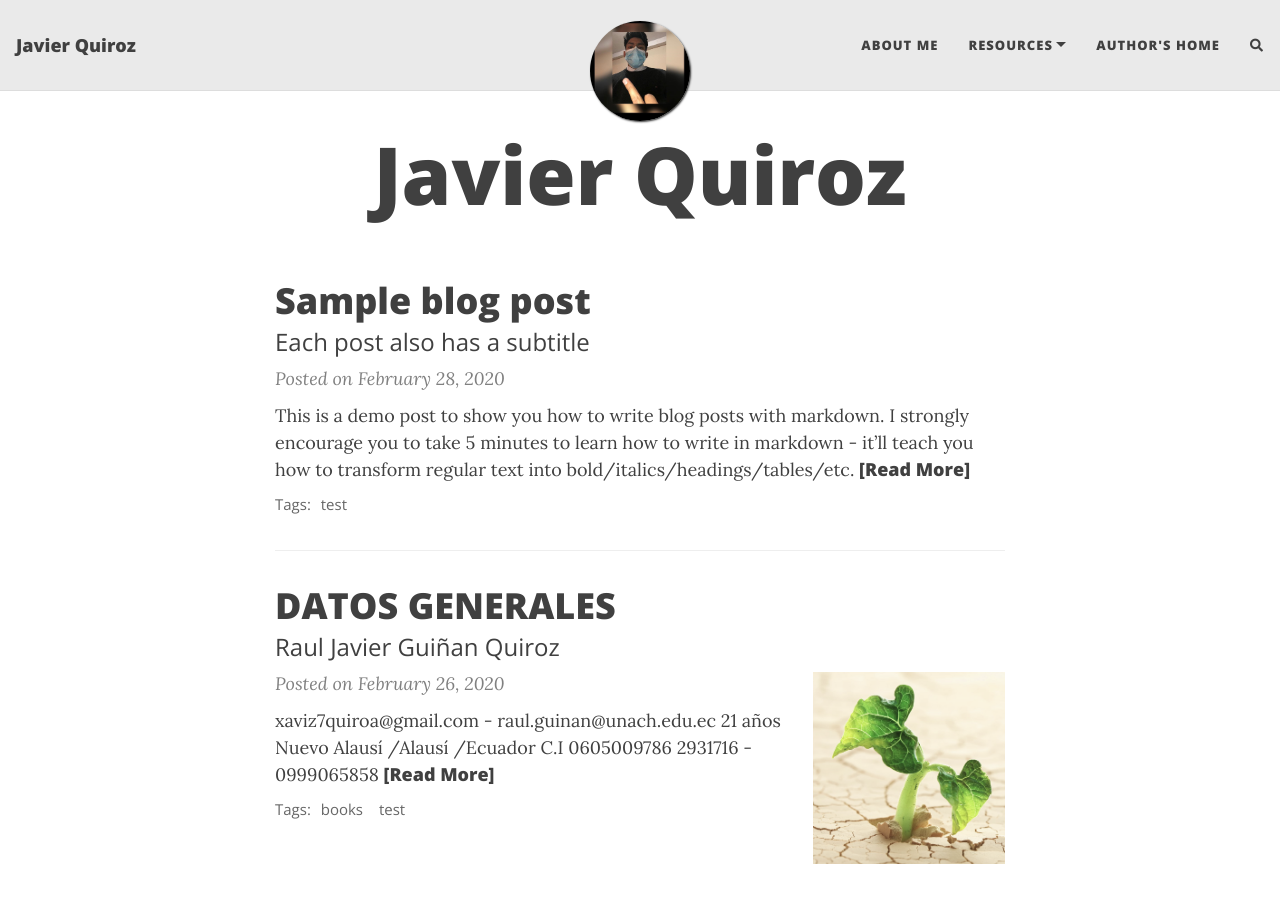
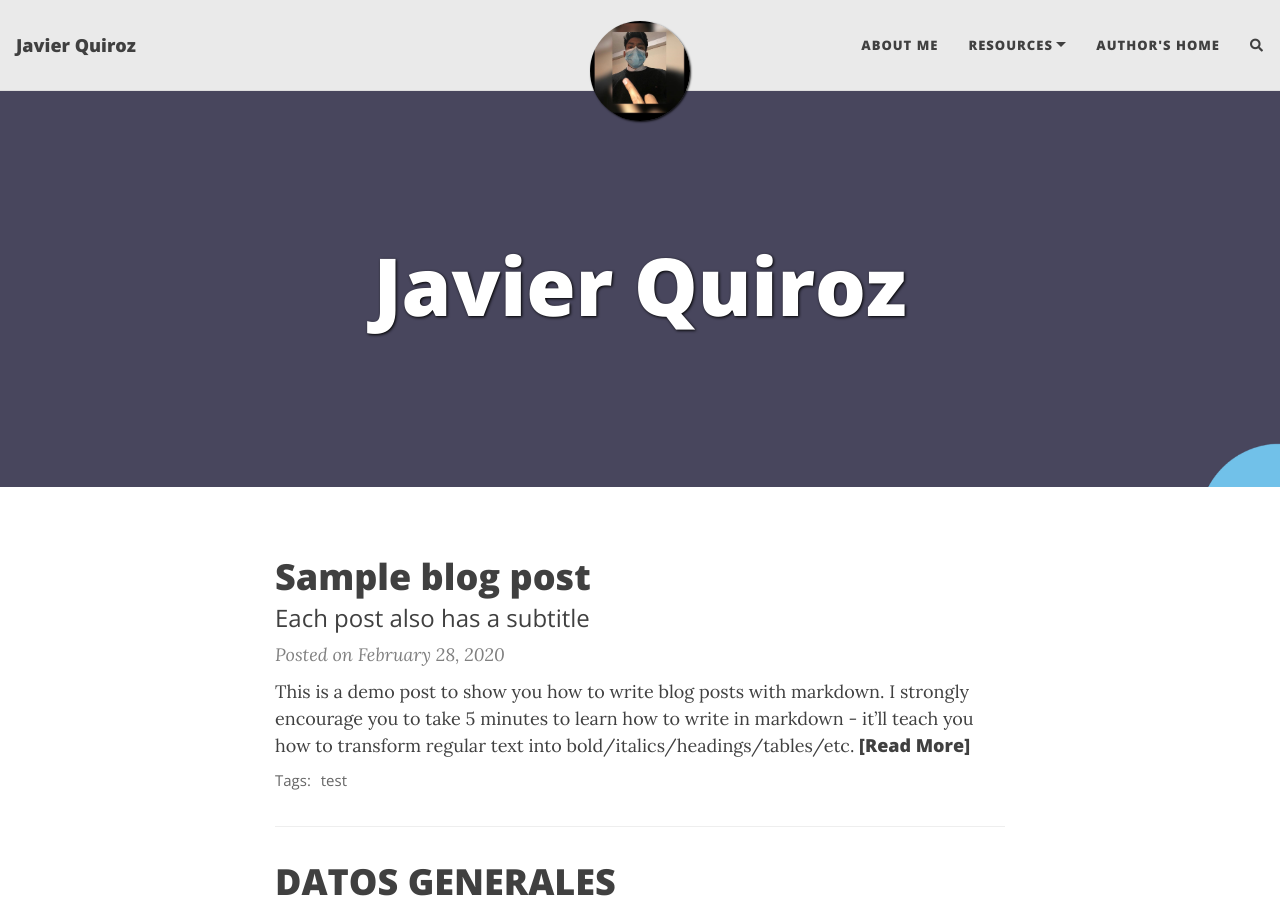
Before and after one commit to Javiz10/Javiz10, a Jekyll site: the page built from index.html, in a window 1280 px wide and 900 px high. Built offline with Jekyll 4.4.1, drawn with Linux system fonts in a browser that asks for light colours; nearby versions of some CDN libraries; the list of posts is cut into pages by our own code; comment, search, counter and statistics services are not loaded.

Commit message:
Update index.html

```diff
--- a/index.html
+++ b/index.html
@@ -2,4 +2,7 @@
 layout: home
 title: Javier Quiroz
 avatar: "/assets/img/JAVI7.png"
+cover-img: /assets/img/pp.png
+thumbnail-img: /assets/img/thumb.png
+share-img: /assets/img/pp.png
 ---
```
